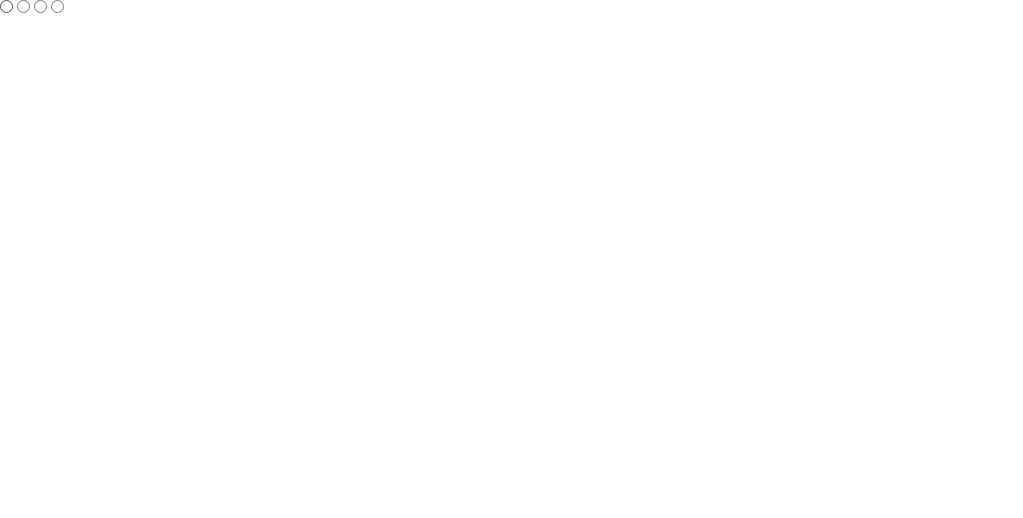
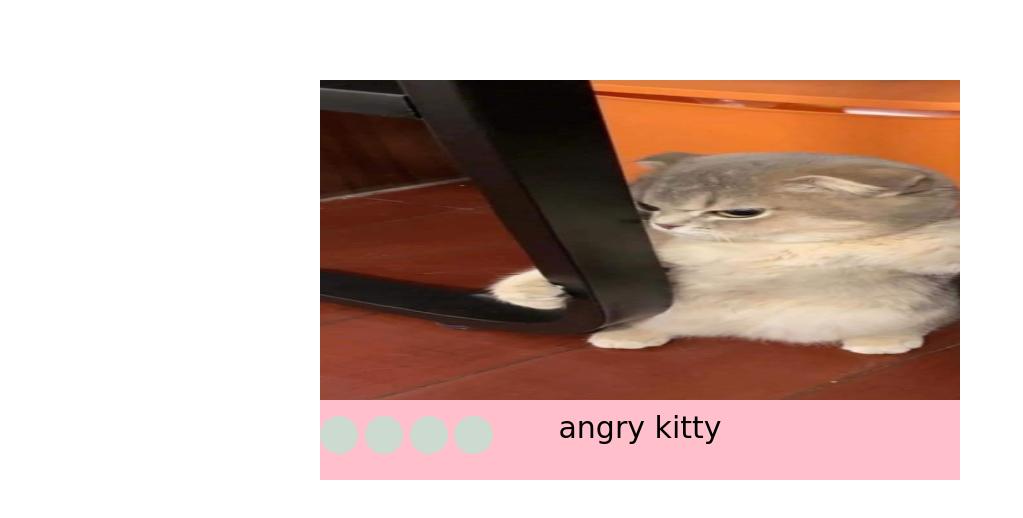
Before and after one commit to Clearenough/cssMemSlider, a plain HTML site: page cssMemSlider/index.html in a window 1280 px wide. Shown: the whole page, without its empty margins (0-1023 px from the left). Drawn offline with Linux system fonts and the light colour scheme; a web font is replaced by a local one.

Commit message:
feet: add styles and animation Thursday, May 12, 2022, 8:06:20 PM

```diff
--- a/cssMemSlider/index.html
+++ b/cssMemSlider/index.html
@@ -4,6 +4,9 @@
   <meta charset="UTF-8">
   <meta http-equiv="X-UA-Compatible" content="IE=edge">
   <meta name="viewport" content="width=device-width, initial-scale=1.0">
+  <link rel="preconnect" href="https://fonts.googleapis.com">
+  <link rel="preconnect" href="https://fonts.gstatic.com" crossorigin>
+  <link href="https://fonts.googleapis.com/css2?family=Finger+Paint&display=swap" rel="stylesheet">
   <link rel="stylesheet" href="reset.css">
   <link rel="stylesheet" href="normalize.css">
   <link rel="stylesheet" href="style.css">
@@ -19,24 +22,24 @@
       <input type="radio" name="selector" id="s3">
       <input type="radio" name="selector" id="s4">
 
-      <div class="item">
-        <img src="" alt="">
-        <span class="text"></span>
+      <div class="item slide1">
+        <img src="./assets/angryCat.PNG" alt="cat">
+        <span class="text">angry kitty</span>
       </div>
 
-      <div class="item">
-        <img src="" alt="">
-        <span class="text"></span>
+      <div class="item slide2">
+        <img src="./assets/catSit.PNG" alt="cat">
+        <span class="text">cat sitting</span>
       </div>
 
-      <div class="item">
-        <img src="" alt="">
-        <span class="text"></span>
+      <div class="item slide3">
+        <img src="./assets/drip.PNG" alt="drip">
+        <span class="text">true drip</span>
       </div>
 
-      <div class="item">
-        <img src="" alt="">
-        <span class="text"></span>
+      <div class="item slide4">
+        <img src="./assets/glasses.PNG" alt="glasses">
+        <span class="text">reflection</span>
       </div>
 
     </div>
--- a/cssMemSlider/style.css
+++ b/cssMemSlider/style.css
@@ -0,0 +1,89 @@
+html{
+  font-family: 'Finger Paint', cursive;
+  font-size: 10px;
+}
+
+.body{
+  background-color: aquamarine;
+  height: 100vh;
+  width: 100vw;
+}
+
+.slider{
+  width: 50vw;
+  overflow: hidden;
+  display: flex;
+  position: absolute;
+  top: 10%;
+  left: 50%;
+  transform: translateX(-50%);
+  background-color: pink;
+}
+
+.items{
+  width: 200vw;
+  display: flex;
+  height: 50vh;
+}
+
+.item{
+  display: flex;
+  width: 50vw;
+  flex-direction: column;
+  height: 100%;
+  transition: 0.5s;
+}
+
+input{
+  position: absolute;
+  visibility: hidden;
+}
+
+img{
+  height: 80%;
+  width: 150%;
+}
+
+.text{
+  text-align: center;
+  font-size: 3rem;
+  padding: 1vw 0;
+}
+
+.controls{
+  display: flex;
+  position: absolute;
+  gap: 0.5vw;
+  bottom: 2vw;
+}
+
+label{
+  width: 3vw;
+  height: 3vw;
+  border-radius: 100%;
+  background-color: aquamarine;
+  opacity: .4;
+  cursor: pointer;
+  transition: 0.7s ease;
+}
+
+label:hover{
+  transform: scale(1.1);
+  opacity: 1;
+}
+
+#s1:checked ~ .slide1{
+  margin-left: 0;
+}
+
+#s2:checked ~ .slide1{
+  margin-left: -50vw;
+}
+
+#s3:checked ~ .slide1{
+  margin-left: -100vw;
+}
+
+#s4:checked ~ .slide1{
+  margin-left: -150vw;
+}
```
Also changed, not shown: cssMemSlider/assets/angryCat.PNG (added), cssMemSlider/assets/catSit.PNG (added), cssMemSlider/assets/drip.PNG (added), cssMemSlider/assets/glasses.PNG (added).
